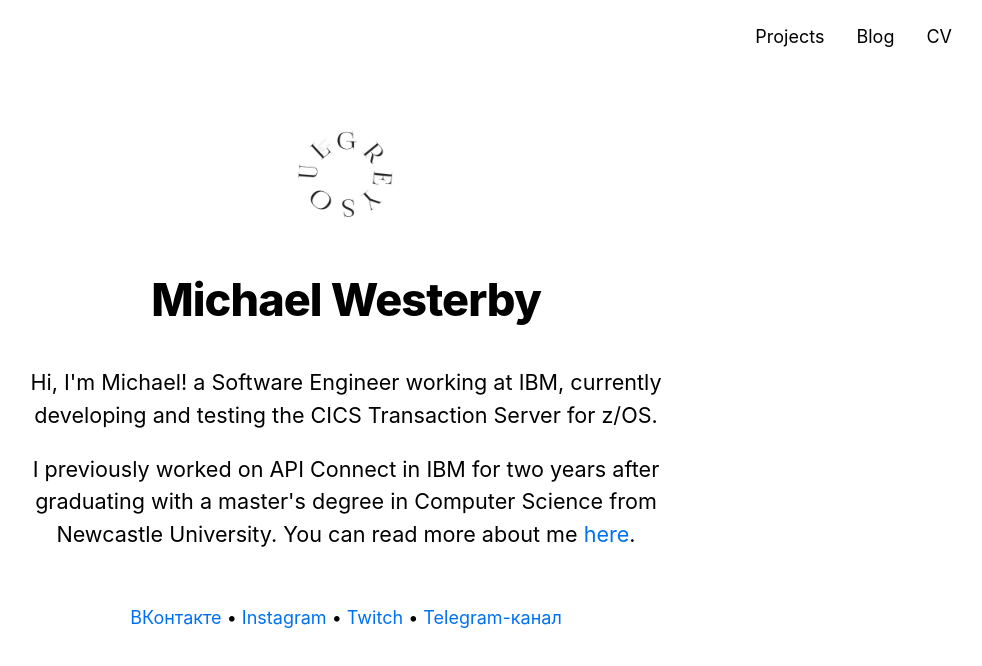
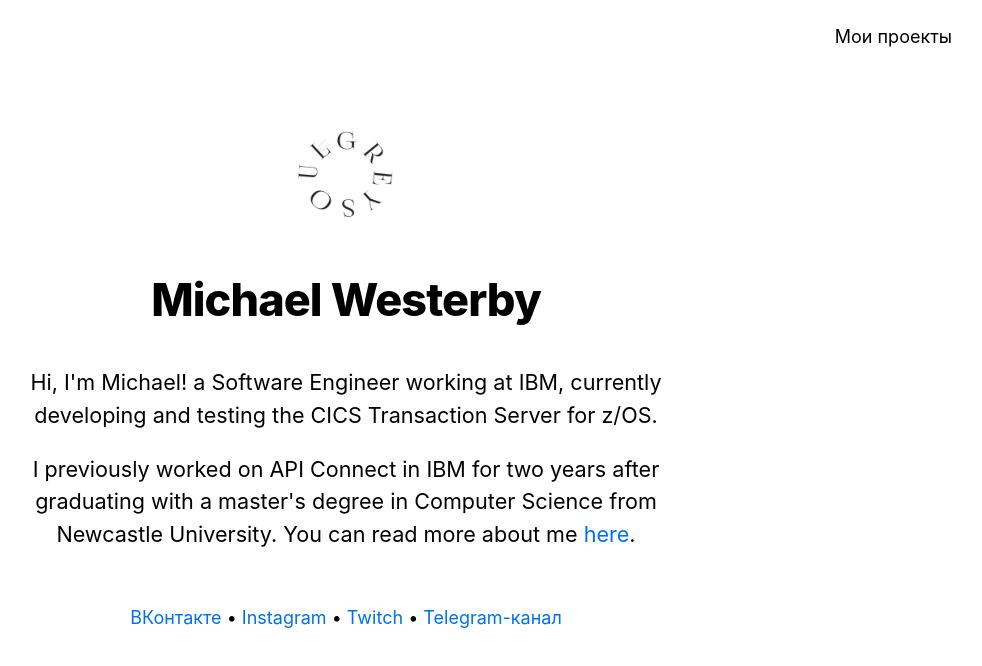
Before and after one commit to realgreysoul/website, a Next.js app: page / in a window 1280 px wide. Shown: the top 666 px of the page, without its empty margins (294-1276 px from the left). Built offline with nearby package versions, Linux system fonts and the light colour scheme.

Commit message:
Update navbar.js

```diff
--- a/components/navbar.js
+++ b/components/navbar.js
@@ -2,7 +2,7 @@ import styles from '../styles/navbar.module.css'
 import Link from 'next/link'
 
 function NavLink({label, address}) {
-  const home = label === 'Home'
+  const home = label === 'Главная'
   return (
     <div className={home ? "" : styles.navbarItem}>
       <Link href={address}>
@@ -15,10 +15,8 @@ function NavLink({label, address}) {
 export default function Navbar({home}) {
   return (
     <div className={styles.navbar}>
-      <NavLink label='CV' address='/cv'/>
-      <NavLink label='Blog' address='/posts'/>
-      <NavLink label='Projects' address='/projects'/>
-      {home ? "" : <NavLink label='Home' address='/'/>}
+      <NavLink label='Мои проекты' address='/projects'/>
+      {home ? "" : <NavLink label='Главная' address='/'/>}
     </div>
   )
 }
```
